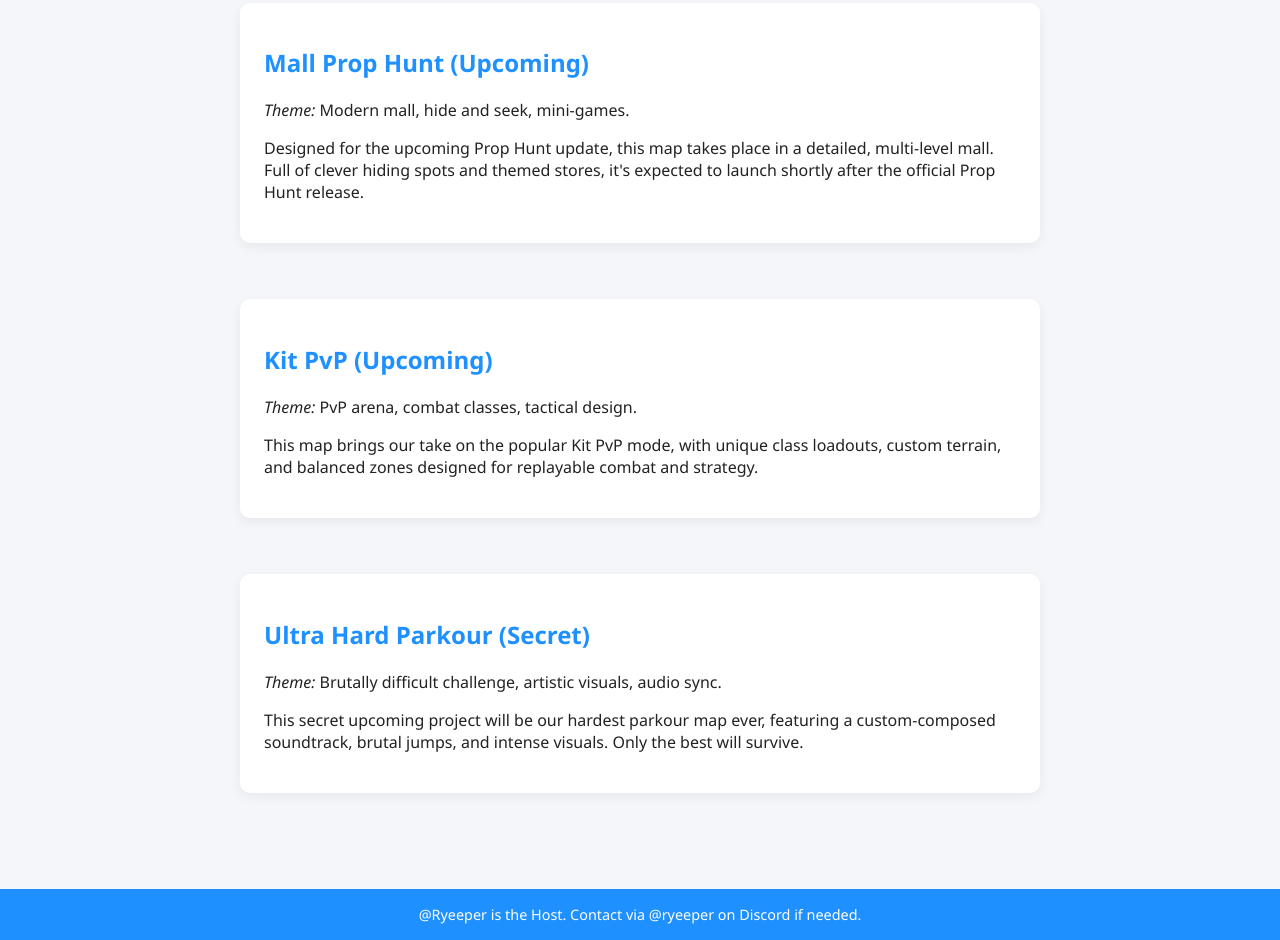
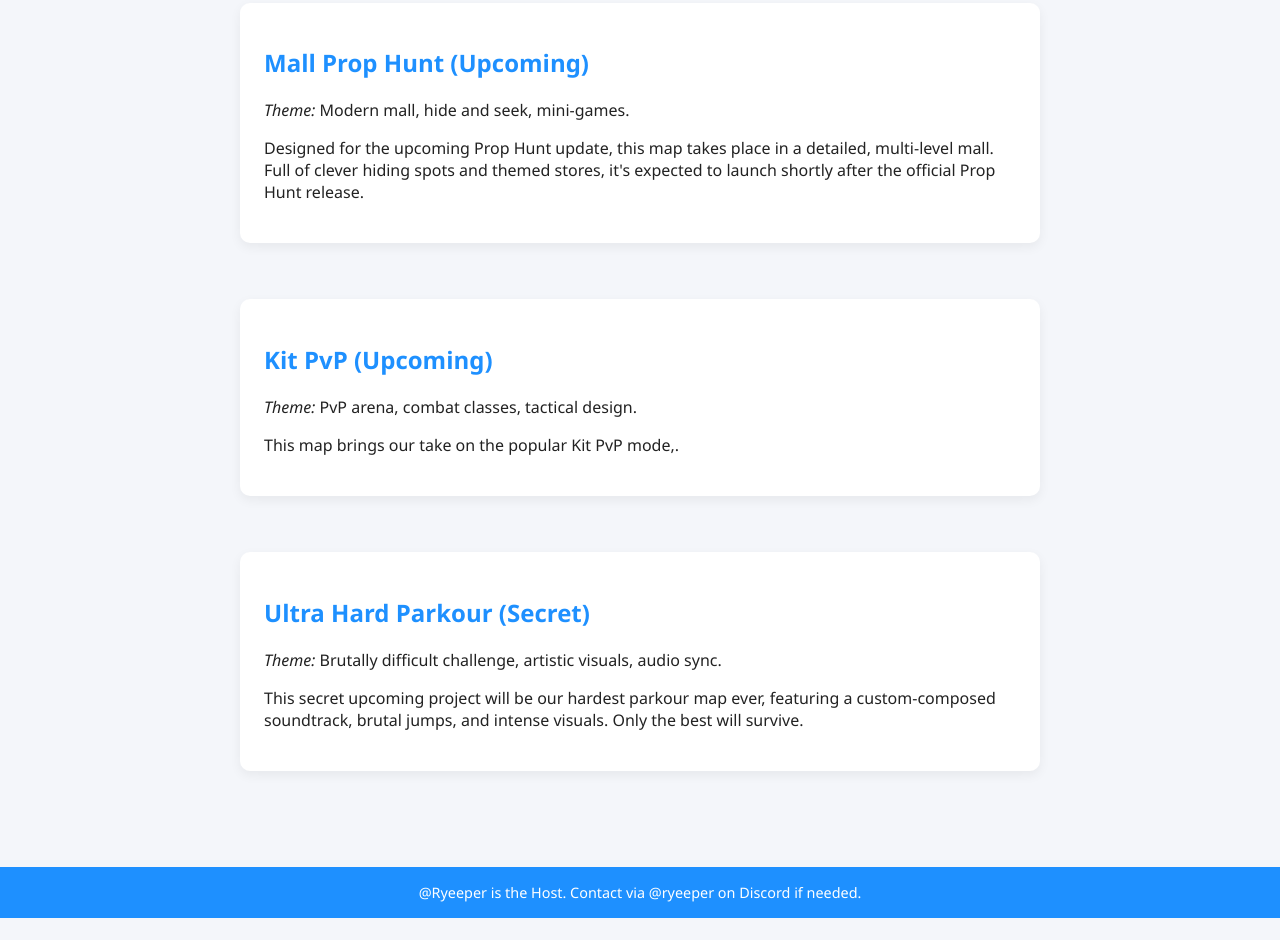
Before and after one commit to Ryeeper/yeepsmoonteam, a plain HTML site: page maps.html in a window 1280 px wide. Shown: the part 1263-2203 px from the top of the page. After the commit the page ends 2181 px from the top, so only its background shows below. Drawn offline with Linux system fonts and the light colour scheme.

Commit message:
Update maps.html

```diff
--- a/maps.html
+++ b/maps.html
@@ -53,7 +53,7 @@
     <section class="map-card">
       <h2>Kit PvP (Upcoming)</h2>
       <p><i>Theme:</i> PvP arena, combat classes, tactical design.</p>
-      <p>This map brings our take on the popular Kit PvP mode, with unique class loadouts, custom terrain, and balanced zones designed for replayable combat and strategy.</p>
+      <p>This map brings our take on the popular Kit PvP mode,.</p>
     </section>
 
     <!-- Ultra Hard Parkour Map -->
```
